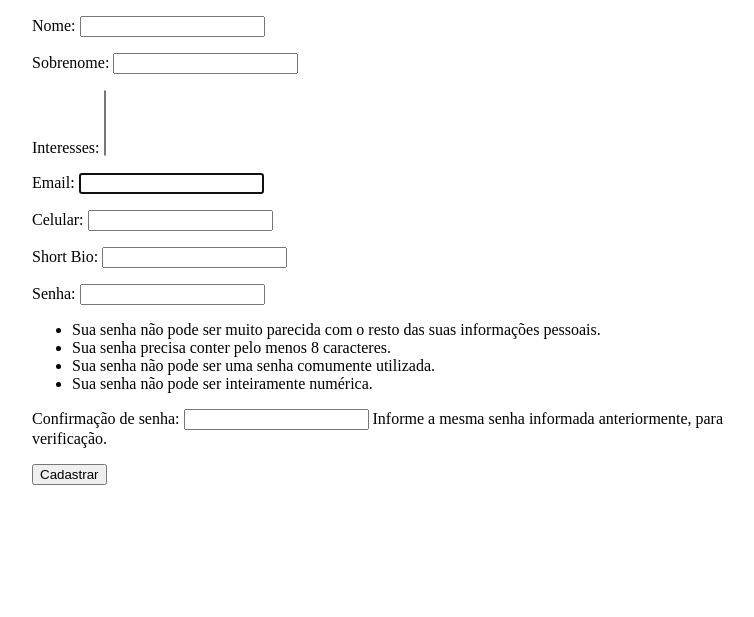
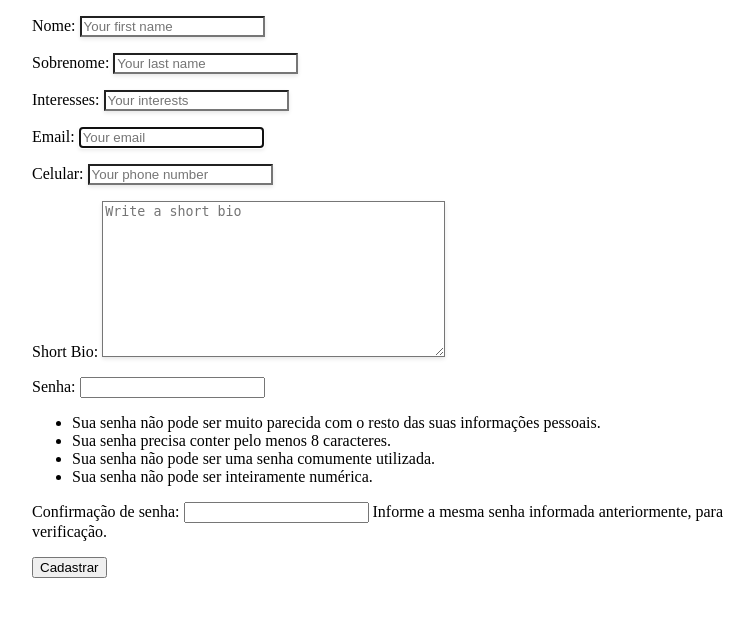
Before and after one commit to Eduds007/icfinder, a Django app: page /register in a window 1280 px wide. Shown: the part 74-691 px from the top of the page, without its empty margins (224-978 px from the left). Run offline with Django 4.2, Linux system fonts and the light colour scheme; data that the repository does not hold is empty.

Commit message:
personalinando box de input na pagina de registro

```diff
--- a/icfinder_app/forms.py
+++ b/icfinder_app/forms.py
@@ -24,6 +24,14 @@ class CustomUserCreationForm(UserCreationForm):
             'phone_number': 'Celular',
             'short_bio': 'Short Bio',
         }
+        widgets = {
+            'first_name': forms.TextInput(attrs={'class': 'form-control', 'placeholder': 'Your first name'}),
+            'last_name': forms.TextInput(attrs={'class': 'form-control', 'placeholder': 'Your last name'}),
+            'interests': forms.TextInput(attrs={'class': 'form-control', 'placeholder': 'Your interests'}),
+            'email': forms.EmailInput(attrs={'class': 'form-control', 'placeholder': 'Your email'}),
+            'phone_number': forms.TextInput(attrs={'class': 'form-control', 'placeholder': 'Your phone number'}),
+            'short_bio': forms.Textarea(attrs={'class': 'form-control', 'placeholder': 'Write a short bio'}),
+        }
 
     # aceitar apenas emails no domínio usp
     #def clean_email(self):
--- a/static/css/style_register.css
+++ b/static/css/style_register.css
@@ -7,3 +7,7 @@ form {
     width: 60%;
     margin: 0 auto;
 }
+
+.form-control {
+    box-shadow: 0 2px 4px rgba(0, 0, 0, 0.1);
+}
```
